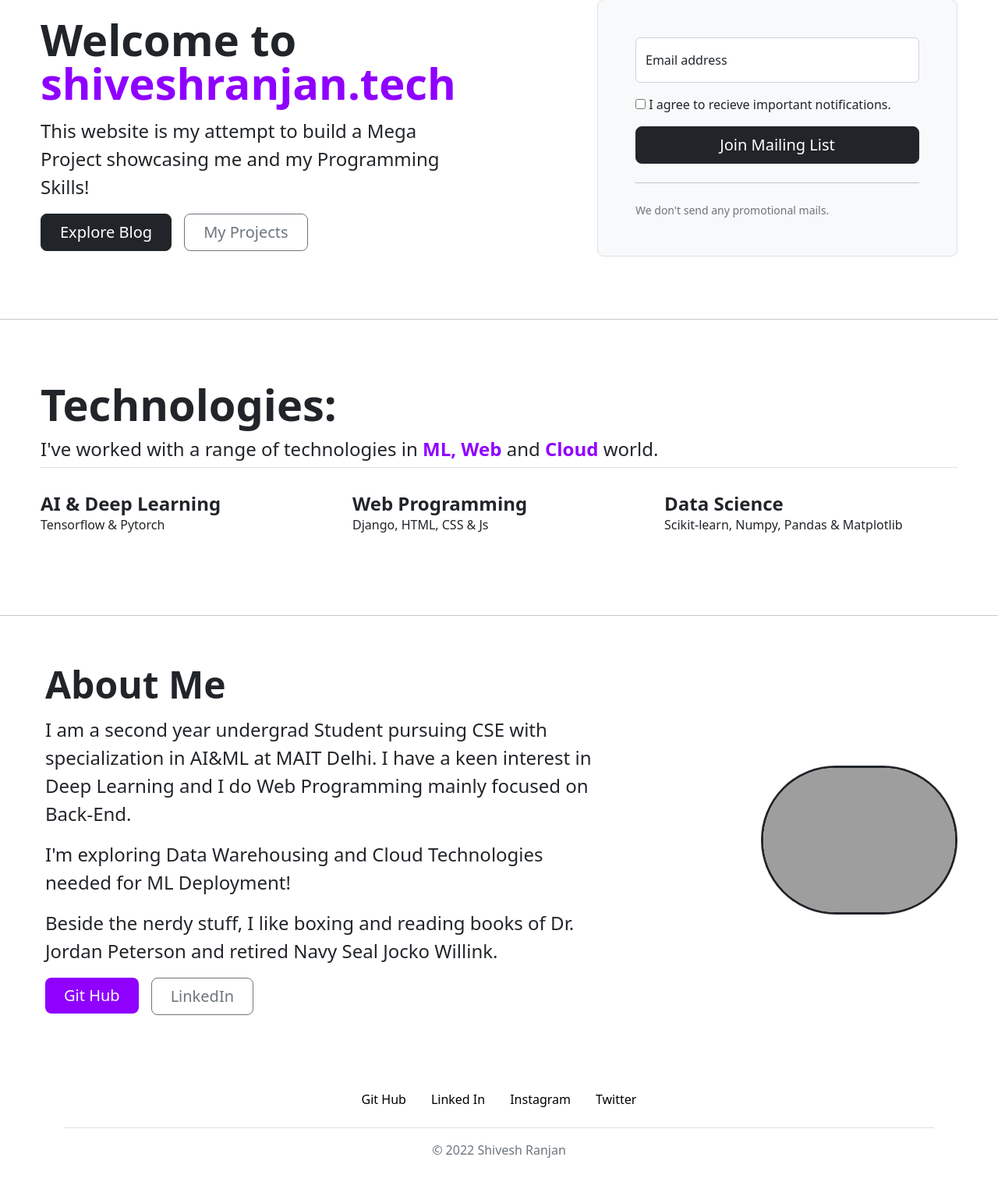
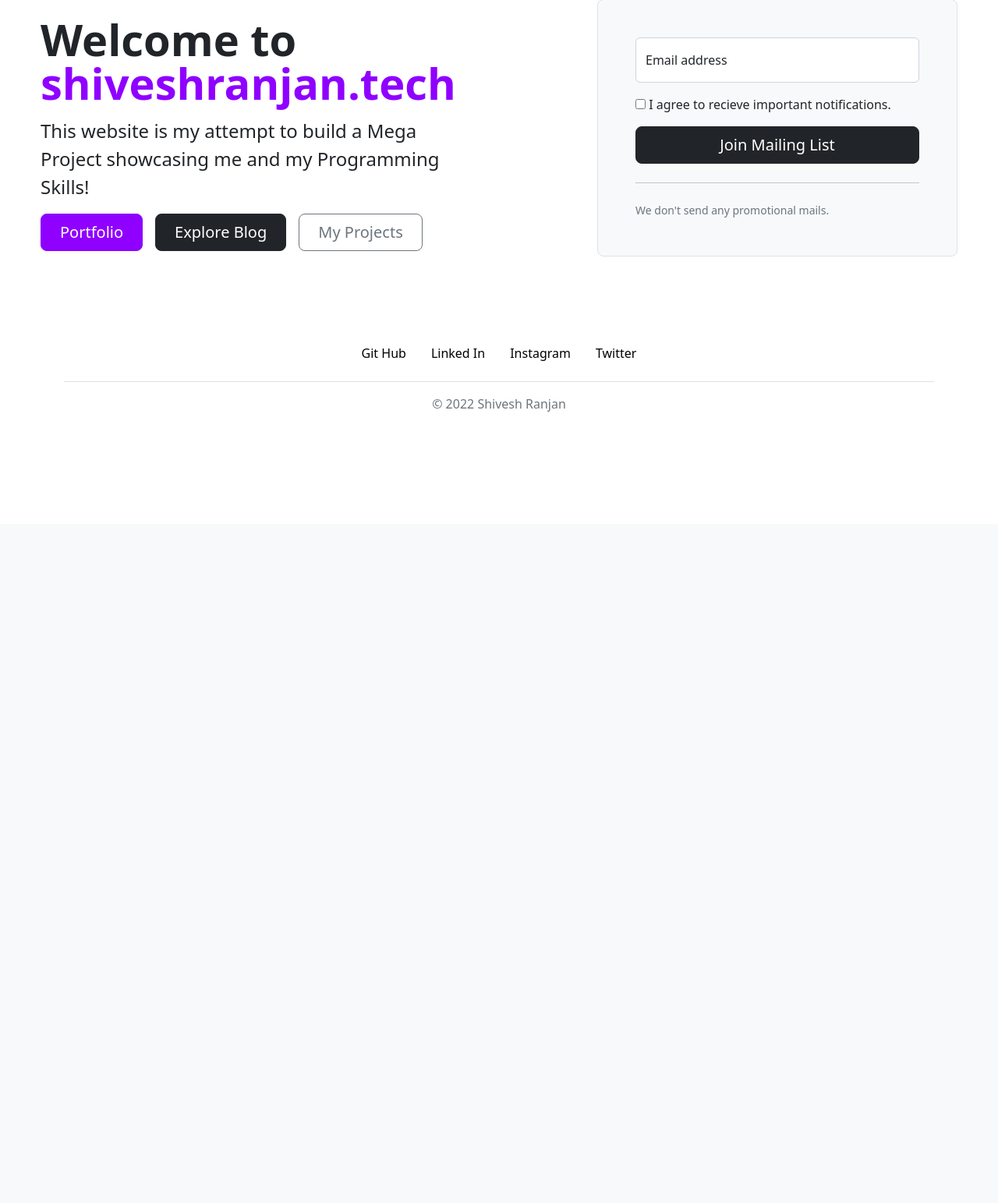
Before and after one commit to shivesh-ranjan/website, a Django app: page / in a window 1280 px wide. Shown: the part 128-1671 px from the top of the page at 78% size. After the commit the page ends 656 px from the top, so only its background shows below. Run offline with Django 4.2, Linux system fonts and the light colour scheme; grey boxes are pictures that could not be loaded.

Commit message:
link to portfolio

```diff
--- a/webapp/templates/webapp/home.html
+++ b/webapp/templates/webapp/home.html
@@ -1,16 +1,10 @@
 {% extends 'webapp/layout.html' %}
 {% block title %}Home{% endblock %}
 {% block css %}
-.aboutButton {
+.portfolioBtn{
   background-color: #8F00FF;
+  border-color: #8F00FF;
   color: white;
-  border: none;
-}
-@media only screen and (max-width: 600px) {
-  .hr{
-    border: solid;
-    border-color: black;
-  }
 }
 {% endblock css %}
 {% block body %}
@@ -20,6 +14,7 @@
       <h1 class="display-4 fw-bold lh-1 mb-3">Welcome to <span style="color: #8F00FF">shiveshranjan.tech</span></h1>
       <p class="col-lg-10 fs-4">This website is my attempt to build a Mega Project showcasing me and my Programming Skills!</p>
       <div class="d-grid gap-2 d-md-flex justify-content-md-center justify-content-lg-start">
+        <a href="https://portfolio.shiveshranjan.tech"><button type="button" class="btn btn-light btn-lg px-4 me-md-2 portfolioBtn">Portfolio</button></a>
         <a href="blog"><button type="button" class="btn btn-dark btn-lg px-4 me-md-2">Explore Blog</button></a>
         <a href="projects"><button type="button" class="btn btn-outline-secondary btn-lg px-4">My Projects</button></a>
       </div>
@@ -43,47 +38,4 @@
     </div>
   </div>
 </div>
-<hr class="hr">
-<div class="container" id="icon-grid" style="padding-top: 4em; padding-bottom: 3em;margin-top: 1em; max-width: 1200px;">
-  <h1 class="display-4 fw-bold lh-1 mb-3">Technologies:</h1>
-  <h4 class="pb-2 border-bottom">I've worked with a range of technologies in <b style="color: #8F00FF">ML, Web</b> and <b style="color: #8F00FF">Cloud</b> world.</h4>
-  <div class="row row-cols-1 row-cols-sm-2 row-cols-md-3 row-cols-lg-3 g-4 py-4">
-    <div class="col d-flex align-items-start">
-      <div>
-        <h3 class="fw-bold mb-0 fs-4">AI & Deep Learning</h3>
-        <p>Tensorflow & Pytorch</p>
-      </div>
-    </div>
-    <div class="col d-flex align-items-start">
-      <div>
-        <h3 class="fw-bold mb-0 fs-4">Web Programming</h3>
-        <p>Django, HTML, CSS & Js</p>
-      </div>
-    </div>
-    <div class="col d-flex align-items-start">
-      <div>
-        <h3 class="fw-bold mb-0 fs-4">Data Science</h3>
-        <p>Scikit-learn, Numpy, Pandas & Matplotlib</p>
-      </div>
-    </div>
-  </div>
-</div>
-<hr class="hr">
-<div class="container" style="max-width: 1200px;">
-  <div class="row flex-lg-row-reverse align-items-center g-5 py-5">
-    <div class="col-10 col-sm-6 col-lg-3" style="max-width: 300px">
-      <img style="border: solid; border-radius: 8em" src="https://media-exp1.licdn.com/dms/image/C5603AQG131fhGIuDtw/profile-displayphoto-shrink_200_200/0/1653664279961?e=1670457600&v=beta&t=kDUUsbpaZyjP1k_aBCv1OaCx3QCwPPNlVf0viO20gp0" class="d-block mx-lg-auto img-fluid" alt="Profile Pic" loading="lazy" width="700" height="500">
-    </div>
-    <div class="col-lg-9">
-      <h1 class="display-5 fw-bold lh-1 mb-3">About Me</h1>
-      <p class="col-lg-10 fs-4">I am a second year undergrad Student pursuing CSE with specialization in AI&ML at MAIT Delhi. I have a keen interest in Deep Learning and I do Web Programming mainly focused on Back-End.</p>
-      <p class="col-lg-10 fs-4">I'm exploring Data Warehousing and Cloud Technologies needed for ML Deployment!</p>
-      <p class="col-lg-10 fs-4">Beside the nerdy stuff, I like boxing and reading books of Dr. Jordan Peterson and retired Navy Seal Jocko Willink.</p>
-      <div class="d-grid gap-2 d-md-flex justify-content-md-start">
-        <a href="https://github.com/shivesh-ranjan"><button type="button" class="btn btn-dark btn-lg px-4 me-md-2 aboutButton">Git Hub</button></a>
-        <a href="https://www.linkedin.com/in/shivesh-ranjan"><button type="button" class="btn btn-outline-secondary btn-lg px-4">LinkedIn</button></a>
-      </div>
-    </div>
-  </div>
-</div>
 {% endblock %}
```
